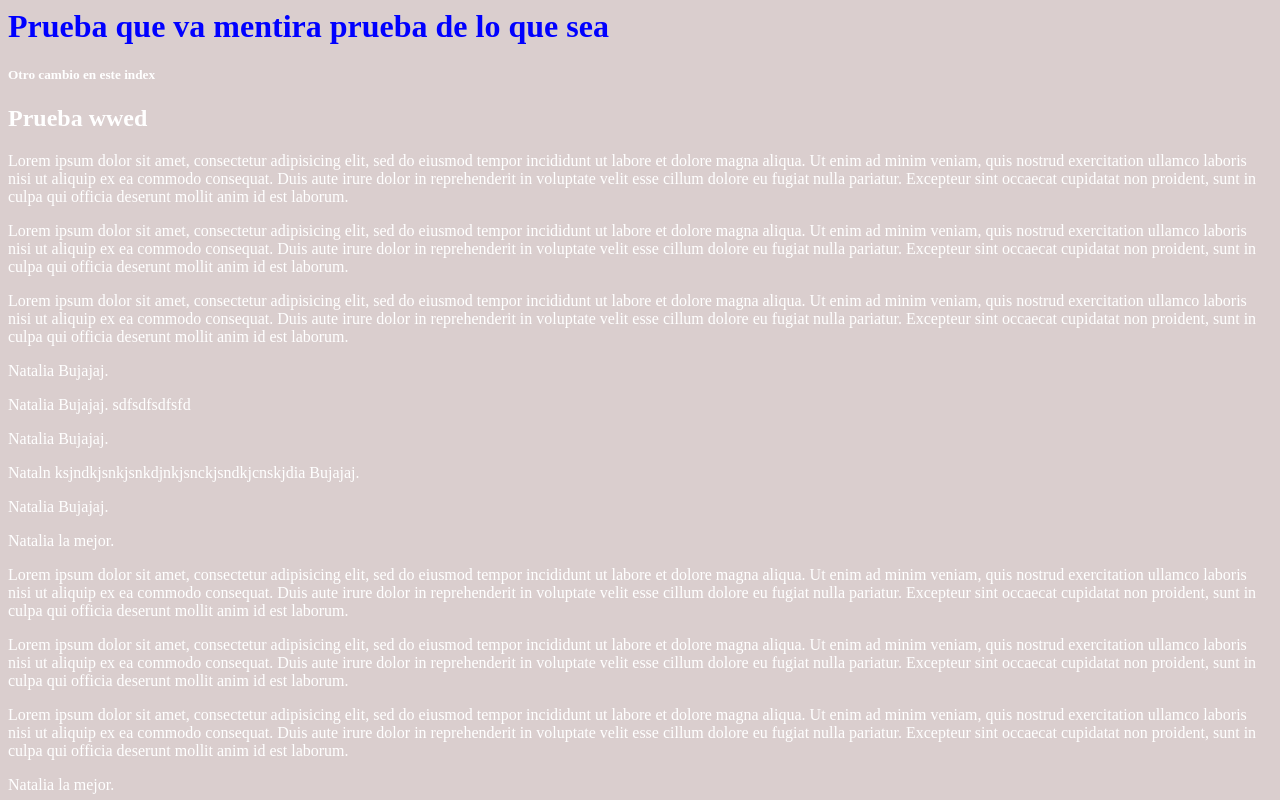
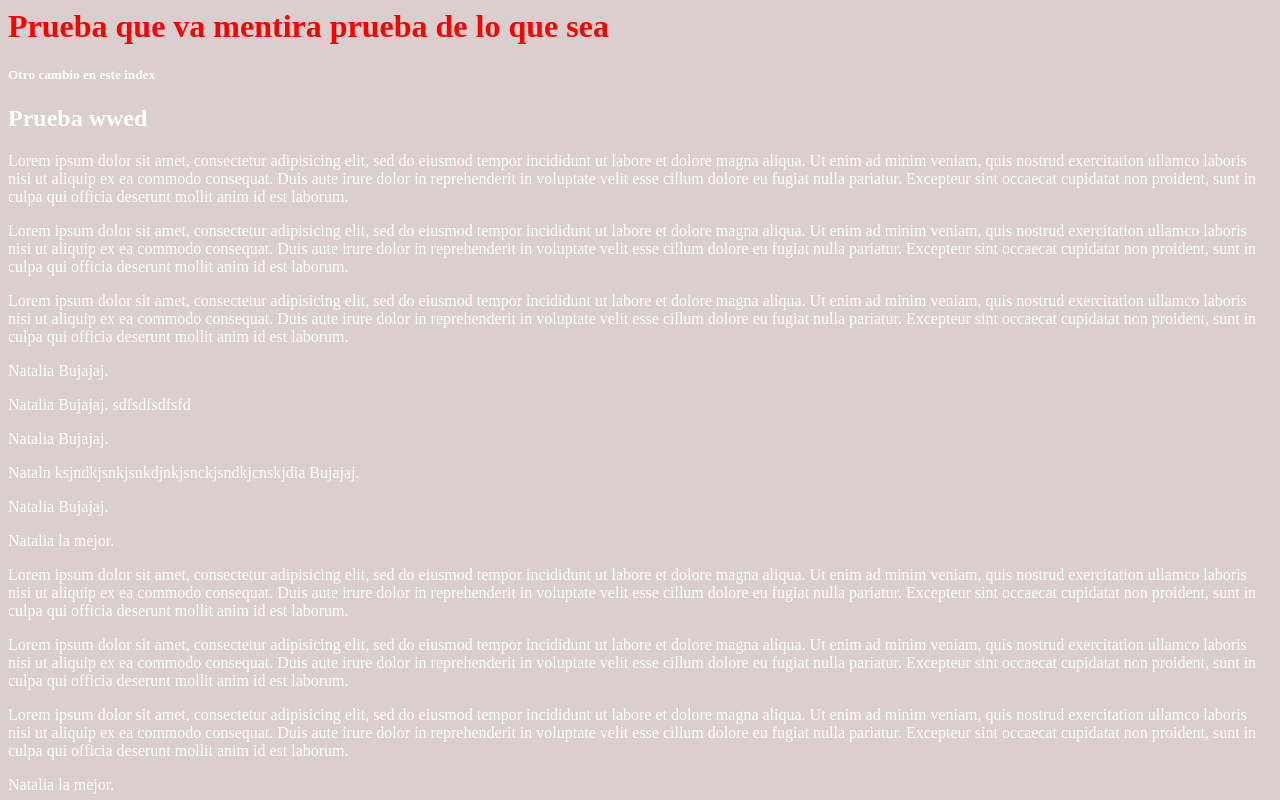
Before and after one commit to LadyVargas64/PruebaServ, a plain HTML site: page index.html in a window 1280 px wide. Shown: the top 800 px of the page. Drawn offline with Linux system fonts and the light colour scheme.

Commit message:
color de h1
Se cambio el color del h1 a rojo

```diff
--- a/styles.css
+++ b/styles.css
@@ -1,2 +1,2 @@
 body{ background-color: #dacece; color: white; }
-h1{ color: blue }
+h1{ color: red }
```
